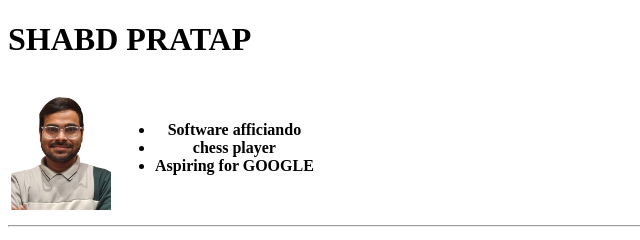
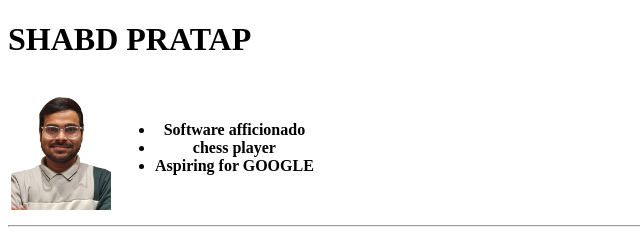
Before and after one commit to shader50/cv, a plain HTML site: page index.html in a window 1280 px wide. Shown: the top 240 px of the page, 0-640 px from the left. Drawn offline with Linux system fonts and the light colour scheme.

Commit message:
Update index.html

```diff
--- a/index.html
+++ b/index.html
@@ -11,7 +11,7 @@
         <tr>
             <th><img width="100px" src="WhatsApp Image 2024-01-03 at 14.18.43.jpeg" alt="me"></th>
             <th><ul>
-                <li>Software afficiando</li>
+                <li>Software afficionado</li>
                 <li>chess player</li>
                 <li>Aspiring for GOOGLE</li>
             </ul></th>
```
